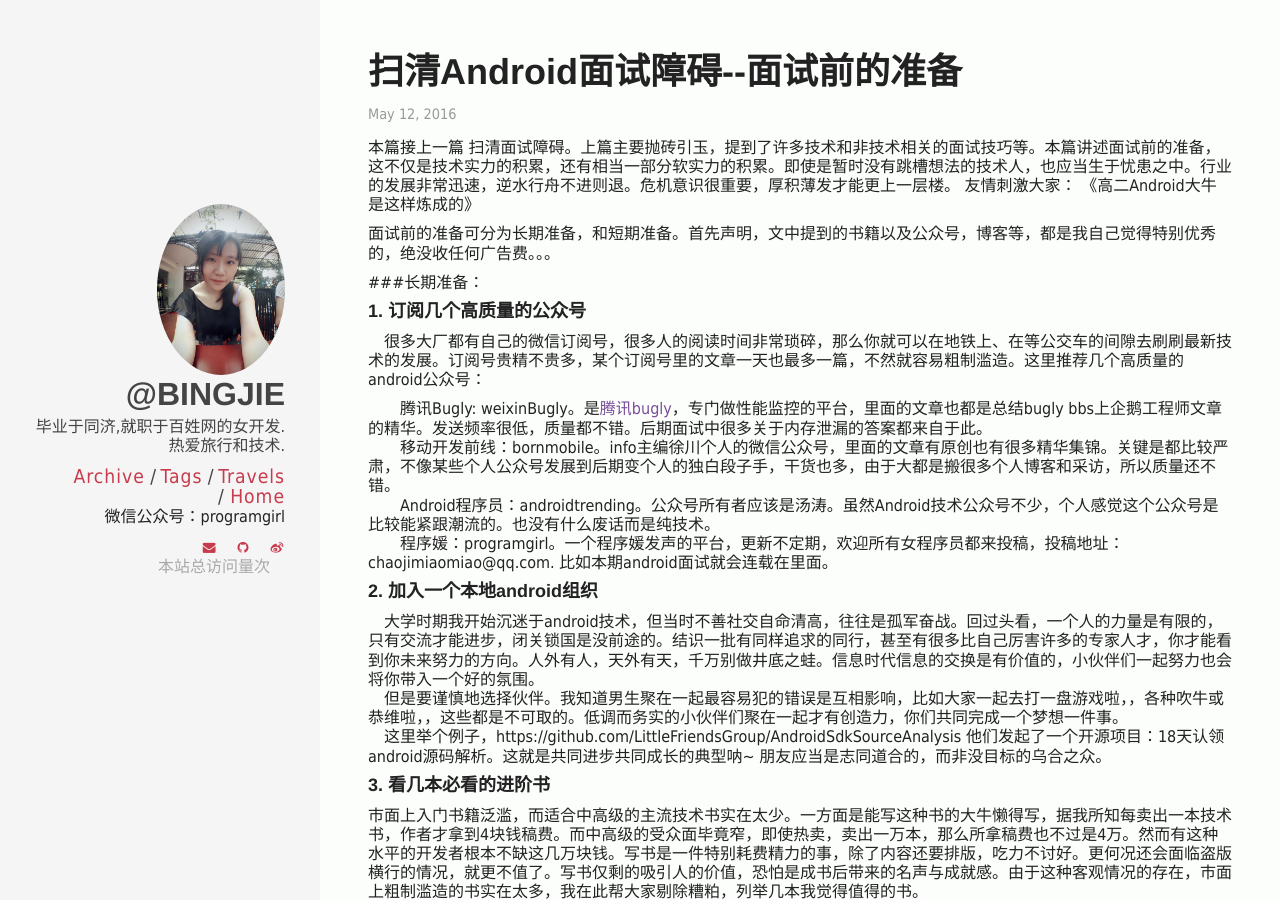
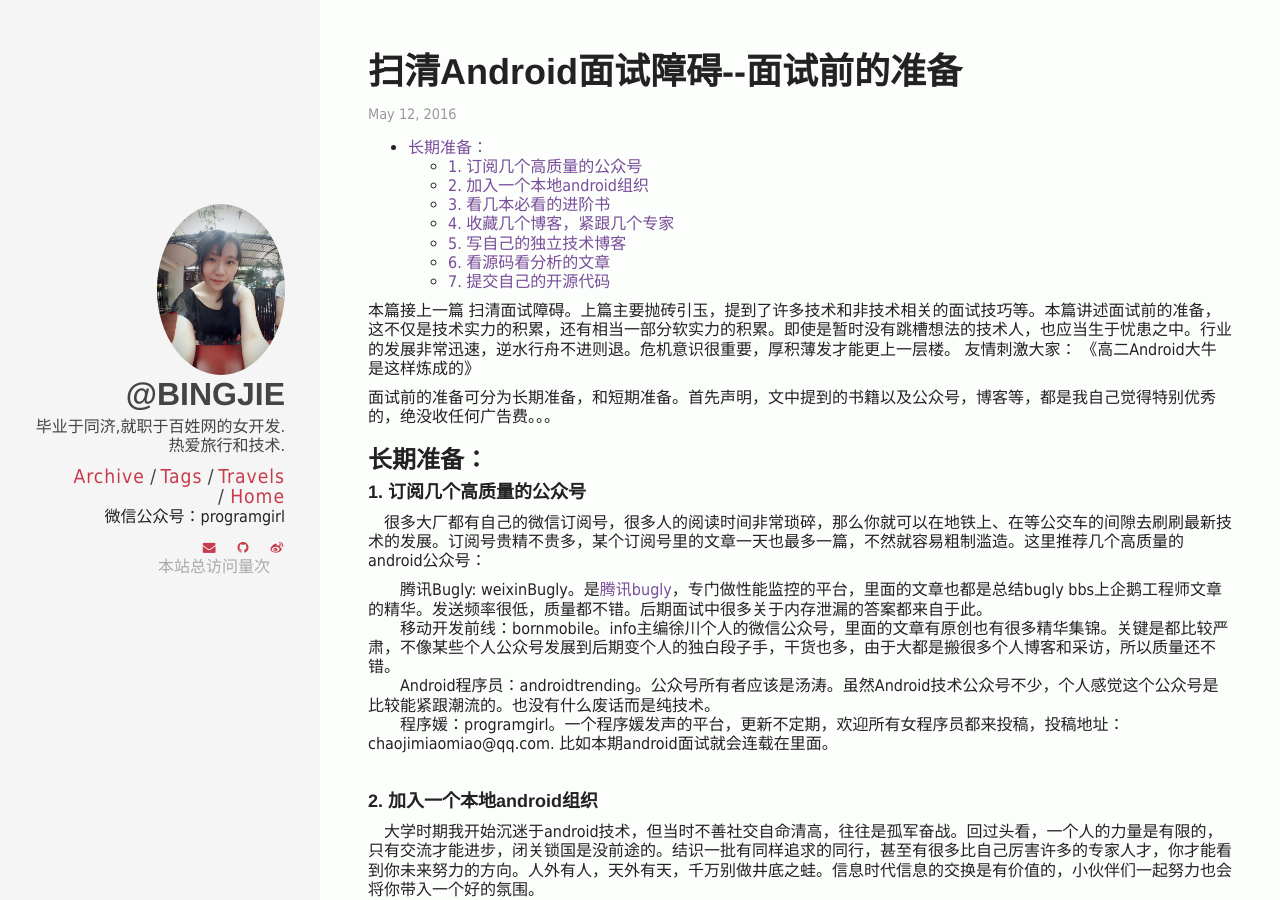
Before and after one commit to chaojimiaomiao/chaojimiaomiao.github.io, a Jekyll site: the page built from _posts/2016-05-12-扫清面试前的准备.md, in a window 1280 px wide and 900 px high. Built offline with Jekyll 4.4.1, drawn with Linux system fonts in a browser that asks for light colours; comment, search, counter and statistics services are not loaded.

Commit message:
no message

```diff
--- a/_posts/2016-05-12-扫清面试前的准备.md
+++ b/_posts/2016-05-12-扫清面试前的准备.md
@@ -5,7 +5,8 @@ modified:   2016-05-12
 tags: [ios, 测试]
 comments: true
 ---
-
+* 目录
+{:toc}
 
 本篇接上一篇 扫清面试障碍。上篇主要抛砖引玉，提到了许多技术和非技术相关的面试技巧等。本篇讲述面试前的准备，这不仅是技术实力的积累，还有相当一部分软实力的积累。即使是暂时没有跳槽想法的技术人，也应当生于忧患之中。行业的发展非常迅速，逆水行舟不进则退。危机意识很重要，厚积薄发才能更上一层楼。
 友情刺激大家：
@@ -13,7 +14,9 @@ comments: true
 
 面试前的准备可分为长期准备，和短期准备。首先声明，文中提到的书籍以及公众号，博客等，都是我自己觉得特别优秀的，绝没收任何广告费。。。
 
-###长期准备：
+<!--more-->
+
+### 长期准备：
 
 #### 1. 订阅几个高质量的公众号
 　很多大厂都有自己的微信订阅号，很多人的阅读时间非常琐碎，那么你就可以在地铁上、在等公交车的间隙去刷刷最新技术的发展。订阅号贵精不贵多，某个订阅号里的文章一天也最多一篇，不然就容易粗制滥造。这里推荐几个高质量的android公众号：
@@ -24,10 +27,14 @@ comments: true
 　　Android程序员：androidtrending。公众号所有者应该是汤涛。虽然Android技术公众号不少，个人感觉这个公众号是比较能紧跟潮流的。也没有什么废话而是纯技术。
 　　程序媛：programgirl。一个程序媛发声的平台，更新不定期，欢迎所有女程序员都来投稿，投稿地址：chaojimiaomiao@qq.com. 比如本期android面试就会连载在里面。
 
+<br/>
+
 #### 2. 加入一个本地android组织
 　大学时期我开始沉迷于android技术，但当时不善社交自命清高，往往是孤军奋战。回过头看，一个人的力量是有限的，只有交流才能进步，闭关锁国是没前途的。结识一批有同样追求的同行，甚至有很多比自己厉害许多的专家人才，你才能看到你未来努力的方向。人外有人，天外有天，千万别做井底之蛙。信息时代信息的交换是有价值的，小伙伴们一起努力也会将你带入一个好的氛围。
 　但是要谨慎地选择伙伴。我知道男生聚在一起最容易犯的错误是互相影响，比如大家一起去打一盘游戏啦，，各种吹牛或恭维啦，，这些都是不可取的。低调而务实的小伙伴们聚在一起才有创造力，你们共同完成一个梦想一件事。
 　这里举个例子，https://github.com/LittleFriendsGroup/AndroidSdkSourceAnalysis 他们发起了一个开源项目：18天认领android源码解析。这就是共同进步共同成长的典型呐~ 朋友应当是志同道合的，而非没目标的乌合之众。
+
+<br/>
 
 #### 3. 看几本必看的进阶书
 市面上入门书籍泛滥，而适合中高级的主流技术书实在太少。一方面是能写这种书的大牛懒得写，据我所知每卖出一本技术书，作者才拿到4块钱稿费。而中高级的受众面毕竟窄，即使热卖，卖出一万本，那么所拿稿费也不过是4万。然而有这种水平的开发者根本不缺这几万块钱。写书是一件特别耗费精力的事，除了内容还要排版，吃力不讨好。更何况还会面临盗版横行的情况，就更不值了。写书仅剩的吸引人的价值，恐怕是成书后带来的名声与成就感。由于这种客观情况的存在，市面上粗制滥造的书实在太多，我在此帮大家剔除糟粕，列举几本我觉得值得的书。
@@ -49,6 +56,7 @@ comments: true
   这本书写得很深，基本是这三本书里最接近底层的书了，读起来也比较晦涩。需要有一定的理解能力。
   全书从操作系统的基础知识入手，全面剖析进程/线程、内存管理、Binder机制、GUI显示系统、多媒体管理、输入系统等核心技术在Android中的实现原理。书中讲述的知识点大部分来源于工程项目研发，因而具有较强的实用性，希望可以让读者“知其然，更知其所以然”。全书分为编译篇、系统原理篇、应用原理篇、系统工具篇共4篇22章，基本涵盖了参与Android开发所需具备的知识。
 
+<br/>
 
 #### 4. 收藏几个博客，紧跟几个专家
 
@@ -71,6 +79,7 @@ comments: true
 [脉脉不得语](http://www.inferjay.com/) |
 [陈启超的博客](http://chenqichao.me/) |
 
+<br/>
 
 #### 5. 写自己的独立技术博客
 见贤思齐焉。
@@ -80,6 +89,8 @@ comments: true
 没事的时候就去写写博客吧，记住__不要写很多生活琐事__，而是__记录进步__。别人不是为了看你的个人秀而来到你的空间，而是搜索到你对技术新的见解，觉得对他可能会有帮助才过来的。牢骚什么的，写到你的社交网站上去。
 有的人很勤奋，博客天天更新。有量而没有质，感觉很空虚。我主张坚持精品博文才是正道，，毕竟信息已经那么泛滥了，不要再为互联网制造过剩的垃圾辣。。。（真的不是教你懒）
 想要写一个优秀的博客，不仅要有实际的项目积累和广泛的阅读积累以外，uml类图，流程图，顺序图等，也是你必不可少的好助手。假如再加上__思维导图__，不仅使你的思路更清晰，读者也能一目了然，有一个全局观。现在就开始试试这些工具吧，会让你的博客更严谨更正式，更熠熠生辉。
+
+<br/>
 
 #### 6. 看源码看分析的文章
 这里列举几个你必须要看的源码：
@@ -92,6 +103,7 @@ EventBus
 
 不要怀疑，这些在面试中一定会被问到的。前期你看过源码也会淡忘的，先有一个大致的印象就行。
 
+<br/>
 
 #### 7. 提交自己的开源代码
 
@@ -106,3 +118,5 @@ EventBus
 四是一些反编译的工具。
 
 五是一个完整的上架作品。
+
+<br/>
```
